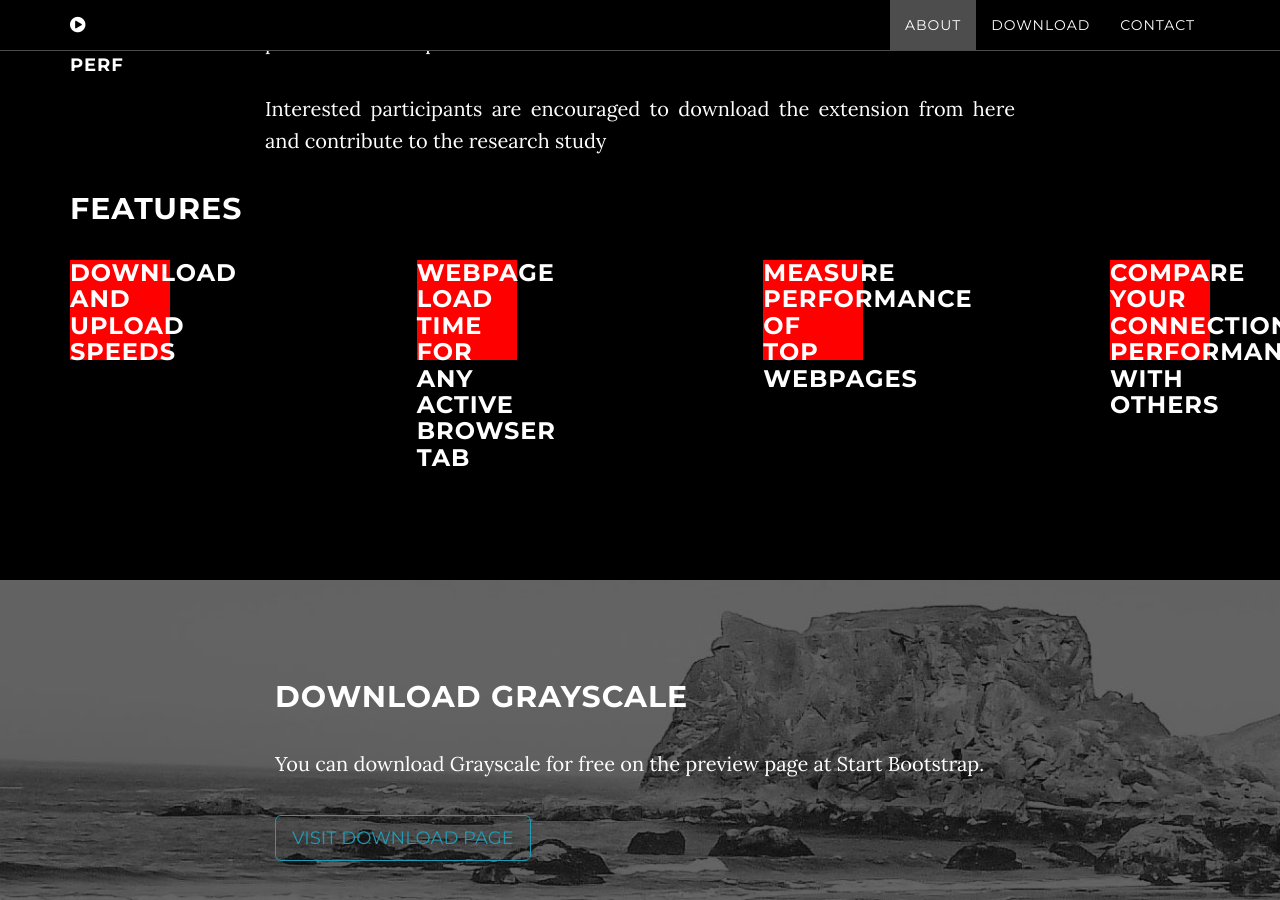
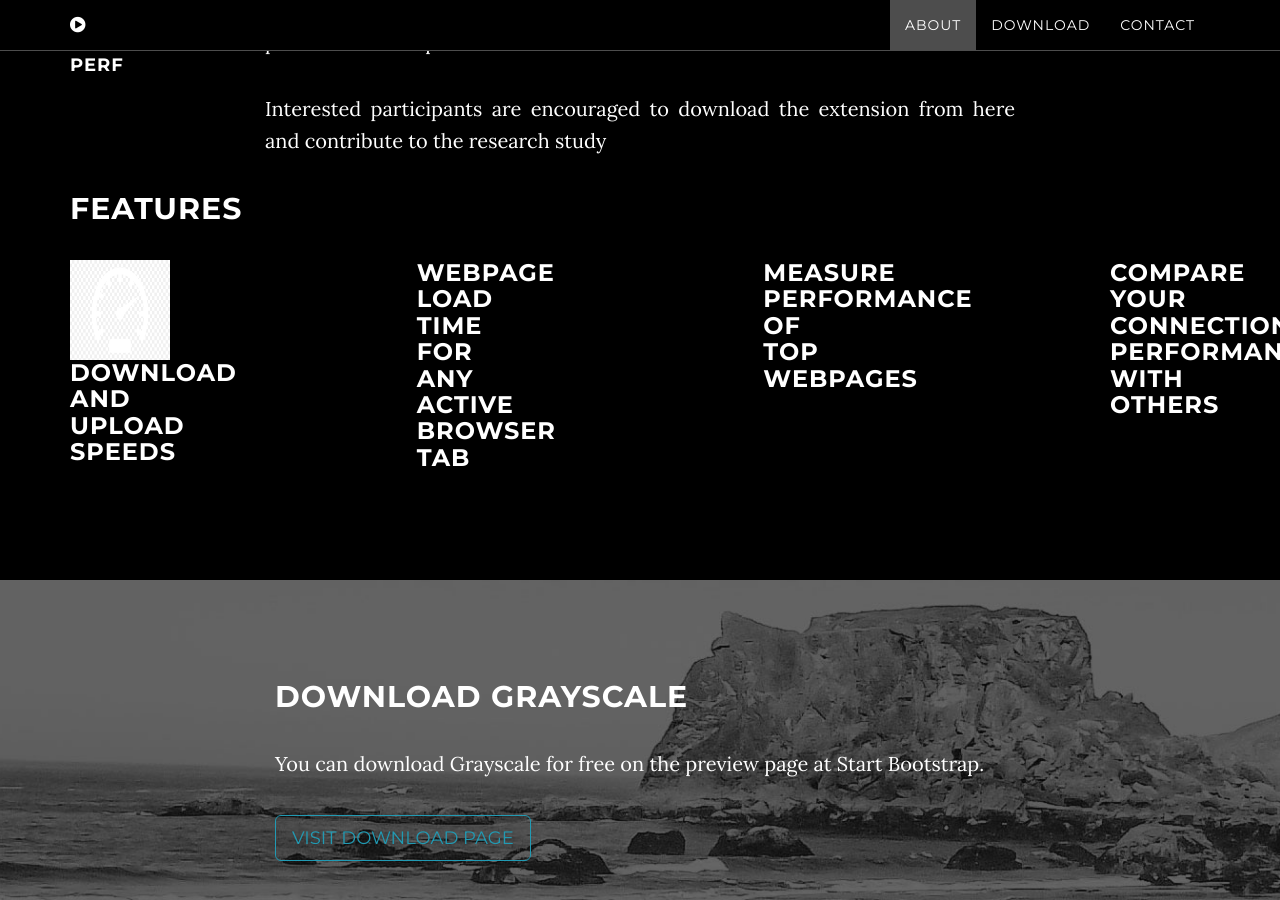
Before and after one commit to socsys/measurements, a Jekyll site: the page built from index.html, in a window 1280 px wide and 900 px high, scrolled down 1369 px. Built offline with Jekyll 4.4.1, drawn with Linux system fonts in a browser that asks for light colours.

Commit message:
add features section-2

```diff
--- a/_includes/about.html
+++ b/_includes/about.html
@@ -17,6 +17,7 @@
         <div id="containerr">
             <h2>Features</h2>
             <div>
+              <img src="speedometer.png" class="expand" width="100" height="100" alt=""/>
               <h3>Download and Upload Speeds</h3>
             </div>
             <div>
--- a/_includes/css/grayscale.css
+++ b/_includes/css/grayscale.css
@@ -383,7 +383,6 @@ body {
     display: inline-block;
     *display: inline;
     zoom: 1;
-    background:red;
 }
 span {
     width: 100%;
```
Also changed, not shown: speedometer.png (added).
